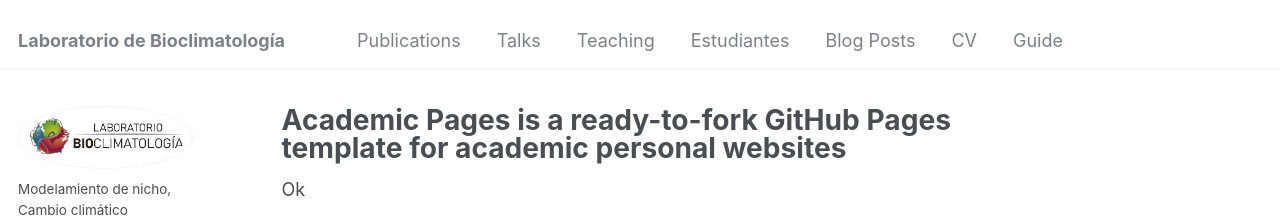
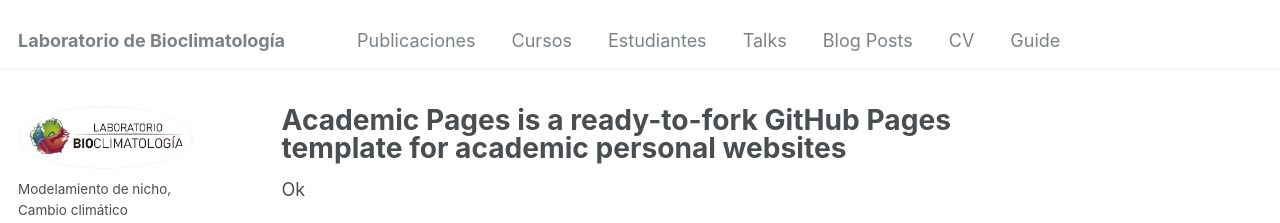
Before and after one commit to Mauriciodiazz/labbioclim, a Jekyll site: the page built from _pages/about.md, in a window 1280 px wide. Shown: the top 223 px of the page. Built offline with Jekyll 4.4.1, drawn with Linux system fonts in a browser that asks for light colours.

Commit message:
Update navigation.yml

```diff
--- a/_data/navigation.yml
+++ b/_data/navigation.yml
@@ -5,17 +5,17 @@
 # prevent it from being included in the site.
 
 main:
-  - title: "Publications"
-    url: /publications/
+  - title: "Publicaciones"
+    url: /publicaciones/
+
+  - title: "Cursos"
+    url: /cursos/
+
+  - title: "Estudiantes"
+    url: /estudiantes/
 
   - title: "Talks"
     url: /talks/
-
-  - title: "Teaching"
-    url: /teaching/
-
-  - title: "Estudiantes"
-    url: /estudiantes/
 
   - title: "Blog Posts"
     url: /year-archive/
```
